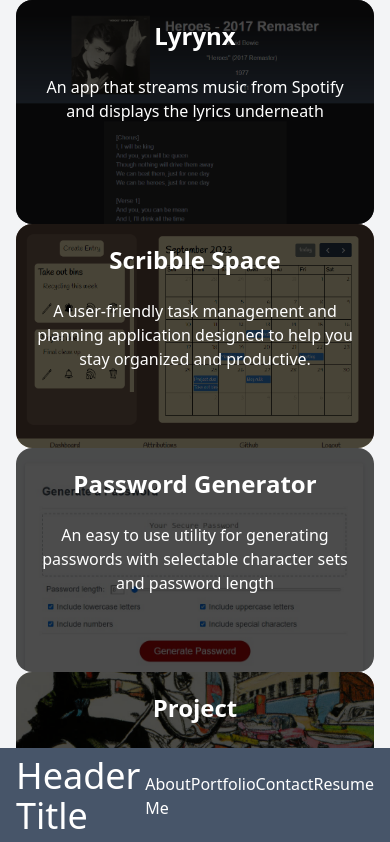
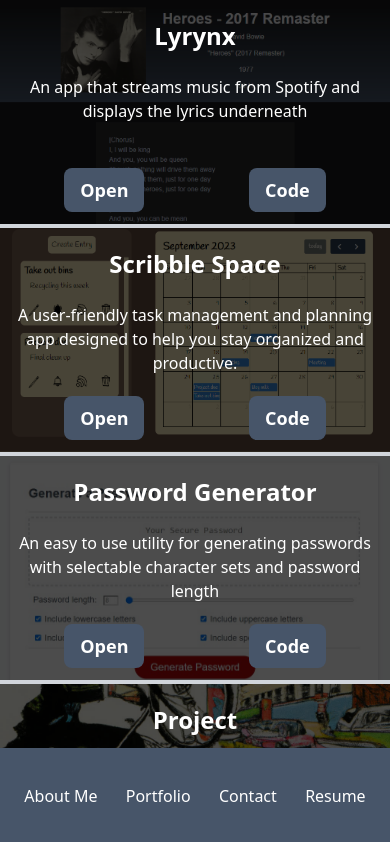
Before and after one commit to alexbishopbootcamp/react-portfolio, a React (Vite) app: page /portfolio in a window 390 px wide. Shown: the top 842 px of the page. Built offline with nearby package versions, Linux system fonts and the light colour scheme.

Commit message:
Enabled keyboard navigation on portfolio page

```diff
--- a/src/App.jsx
+++ b/src/App.jsx
@@ -9,7 +9,7 @@ import Resume from './components/Resume/Resume';
 
 const App = () => {
   return (
-    <div className="min-h-screen bg-gray-100">
+    <div className="min-h-screen bg-gray-300 sm:bg-gray-100">
       <Router>
         <Header />
         <div className="pt-0 pb-24 sm:pt-24 sm:pb-0">
@@ -20,7 +20,7 @@ const App = () => {
             <Route path="/resume" element={<Resume />} />
           </Routes>
         </div>
-        <Footer />
+        {/* <Footer /> */}
       </Router>
     </div>
   );
--- a/src/components/Header/Header.jsx
+++ b/src/components/Header/Header.jsx
@@ -3,9 +3,9 @@ import Navigation from '../Navigation/Navigation';
 
 const Header = () => {
   return (
-    <div className="fixed z-10 bottom-0 w-full flex items-center bg-slate-600 text-white p-4 h-24
+    <div className="fixed z-10 bottom-0 w-full flex items-center bg-slate-600 text-white sm:p-4 p-1 h-24
       sm:top-0 sm:bottom-auto">
-      <span className="w-72 text-4xl">Header Title</span>
+      <span className="w-72 text-4xl hidden sm:block">Alex Bishop</span>
       <Navigation />
     </div>
   );
--- a/src/components/Navigation/Navigation.jsx
+++ b/src/components/Navigation/Navigation.jsx
@@ -1,13 +1,41 @@
 import React from 'react';
 import { Link } from 'react-router-dom';
+
+const links = [
+  {
+    id: 1,
+    text: 'About Me',
+    url: '/about',
+  },
+  {
+    id: 2,
+    text: 'Portfolio',
+    url: '/portfolio',
+  },
+  {
+    id: 3,
+    text: 'Contact',
+    url: '/contact',
+  },
+  {
+    id: 4,
+    text: 'Resume',
+    url: '/resume',
+  },
+]
 
 const Navigation = () => {
   return (
     <nav className="flex container justify-evenly">
-      <Link to="/about">About Me</Link>
-      <Link to="/portfolio">Portfolio</Link>
-      <Link to="/contact">Contact</Link>
-      <Link to="/resume">Resume</Link>
+      {links.map((link) => (
+        <Link
+          key={link.id}
+          to={link.url}
+          className="sm:py-4 sm:px-8 px-2 py-6 text-md sm:text-lg hover:bg-gray-700 rounded-lg transition-colors duration-200"
+        >
+          {link.text}
+        </Link>
+      ))}
     </nav>
   );
 };
--- a/src/components/Portfolio/Portfolio.jsx
+++ b/src/components/Portfolio/Portfolio.jsx
@@ -7,42 +7,48 @@ const projects = [
     title: 'Lyrynx',
     description: 'An app that streams music from Spotify and displays the lyrics underneath',
     image: 'lyrynx.png',
-    link: 'https://github.com/alexbishopbootcamp/music-lyric-player',
+    deployment: 'https://alexbishopbootcamp.github.io/music-lyric-player/',
+    github: 'https://github.com/alexbishopbootcamp/music-lyric-player',
   },
   {
     id: 2,
     title: 'Scribble Space',
-    description: "A user-friendly task management and planning application designed to help you stay organized and productive.",
+    description: "A user-friendly task management and planning app designed to help you stay organized and productive.",
     image: 'scribble-space.png',
-    link: 'https://github.com/Daniel-Bindig/scribble-space',
+    deployment: 'https://gentle-journey-56421-d5fa88de413f.herokuapp.com/',
+    github: 'https://github.com/Daniel-Bindig/scribble-space',
   },
   {
     id: 3,
     title: 'Password Generator',
     description: 'An easy to use utility for generating passwords with selectable character sets and password length',
     image: 'password-generator.jpg',
-    link: 'https://github.com/alexbishopbootcamp/password-generator',
+    deployment: 'https://alexbishopbootcamp.github.io/password-generator/',
+    github: 'https://github.com/alexbishopbootcamp/password-generator',
   },
   {
     id: 4,
     title: 'Project',
     description: 'Project description',
     image: 'placeholder.jpg',
-    link: 'https://github.com/',
+    deployment: 'https://alexbishopbootcamp.github.io/',
+    github: 'https://github.com/',
   },
   {
     id: 5,
     title: 'Project',
     description: 'Project description',
     image: 'placeholder.jpg',
-    link: 'https://github.com/',
+    deployment: 'https://alexbishopbootcamp.github.io/',
+    github: 'https://github.com/',
   },
   {
     id: 6,
     title: 'Project',
     description: 'Project description',
     image: 'placeholder.jpg',
-    link: 'https://github.com/',
+    deployment: 'https://alexbishopbootcamp.github.io/',
+    github: 'https://github.com/',
   }
 ]
 
@@ -56,7 +62,8 @@ const Portfolio = () => {
           title={project.title}
           description={project.description}
           image={project.image}
-          link={project.link}
+          deployment={project.deployment}
+          github={project.github}
         />
       ))}
     </div>
--- a/src/components/Project/Project.jsx
+++ b/src/components/Project/Project.jsx
@@ -1,40 +1,73 @@
 import React from 'react';
+import { useState } from 'react';
 
-const Project = ({ title, image, description, link }) => {
+const Project = ({ title, image, description, deployment, github }) => {
+  const [isFocused, setIsFocused] = useState(false); // For keyboard navigation
   return (
-    <a
-      href={link}
-      target="_blank"
-      rel="noopener noreferrer"
-      className="group
-                 w-11/12 h-56 rounded-2xl relative
+    <div
+      onFocus={() => setIsFocused(true)}
+      onBlur={() => setIsFocused(false)}
+      className={`group relative transition-transform
                  bg-slate-200 bg-cover bg-center overflow-hidden
+                 sm:rounded-2xl
+                 w-full h-56 mb-1
                  sm:w-72 sm:h-52 sm:m-4
-                 transition-transform sm:hover:scale-110"
+                 sm:hover:scale-110
+                 ${isFocused ? 'sm:scale-110' : ''}`}
       style={{ backgroundImage: `url(${image})` }}
     >
-      <div className="absolute inset-0 bg-black opacity-70 sm:opacity-50
-                      sm:group-hover:opacity-70 transition-all duration-200"
+      <div className={`absolute inset-0 bg-black opacity-70 sm:opacity-50
+                      sm:group-hover:opacity-70 transition-all duration-200
+                      ${isFocused ? 'sm:opacity-70' : ''}`}
       ></div>
-      <h2 className="absolute top-9 sm:top-1/2 inset-x-0
+      <h2 className={`absolute top-9 sm:top-1/2 inset-x-0
                     flex items-center justify-center
                     text-white text-2xl font-bold
                     transition-all duration-200
                     sm:group-hover:top-9
-                    -translate-y-1/2"
+                    -translate-y-1/2
+                    ${isFocused ? 'sm:top-9' : ''}`}
       >
         {title}
       </h2>
-      <p className="absolute top-1/3 inset-x-0
+      <p className={`absolute top-1/3 inset-x-0
                     px-4 text-center
-                    flex items-center justify-center
+                    flex items-center justify-evenly
                     text-white text-md
                     transition-all duration-200
-                    sm:text-opacity-0 sm:group-hover:text-opacity-100"
+                    sm:text-opacity-0 sm:group-hover:text-opacity-100
+                    ${isFocused ? 'sm:text-opacity-100' : ''}`}
       >
         {description}
       </p>
-    </a>
+      <div className={`absolute bottom-3 inset-x-3
+                      flex items-center justify-around
+                      sm:opacity-0 sm:group-hover:opacity-100
+                      transition-all duration-200
+                      ${isFocused ? 'sm:opacity-100' : ''}`}
+      >
+        <a
+          href={deployment}
+          target="_blank"
+          rel="noreferrer"
+          className={`bg-slate-600 text-white text-lg font-bold py-2 px-4 rounded-lg
+                     hover:bg-slate-700 transition-all duration-200
+                     focus:bg-slate-700`}
+        >
+          Open
+        </a>
+        <a
+          href={github}
+          target="_blank"
+          rel="noreferrer"
+          className={`bg-slate-600 text-white text-lg font-bold py-2 px-4 rounded-lg
+                     hover:bg-slate-700 transition-all duration-200
+                     focus:bg-slate-700`}
+        >
+          Code
+        </a>
+      </div>
+    </div>
   );
 };
 
```
